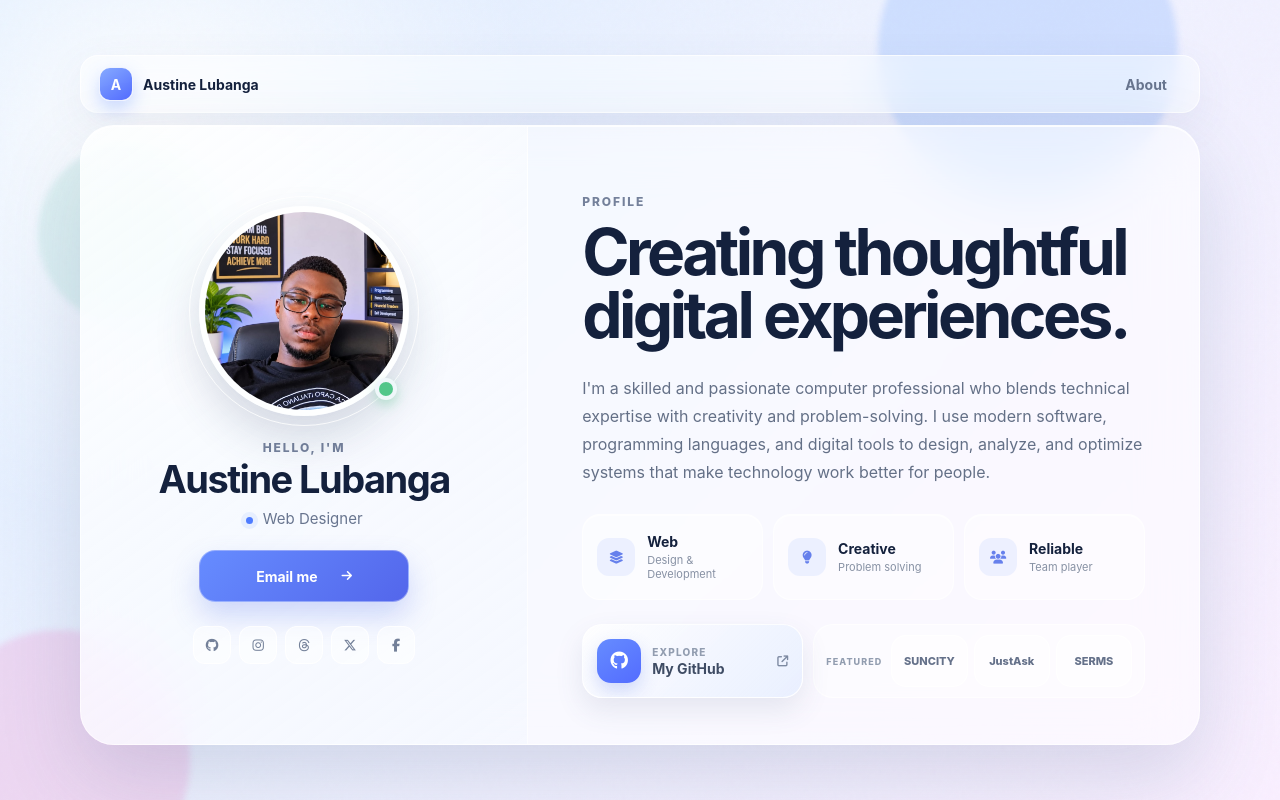
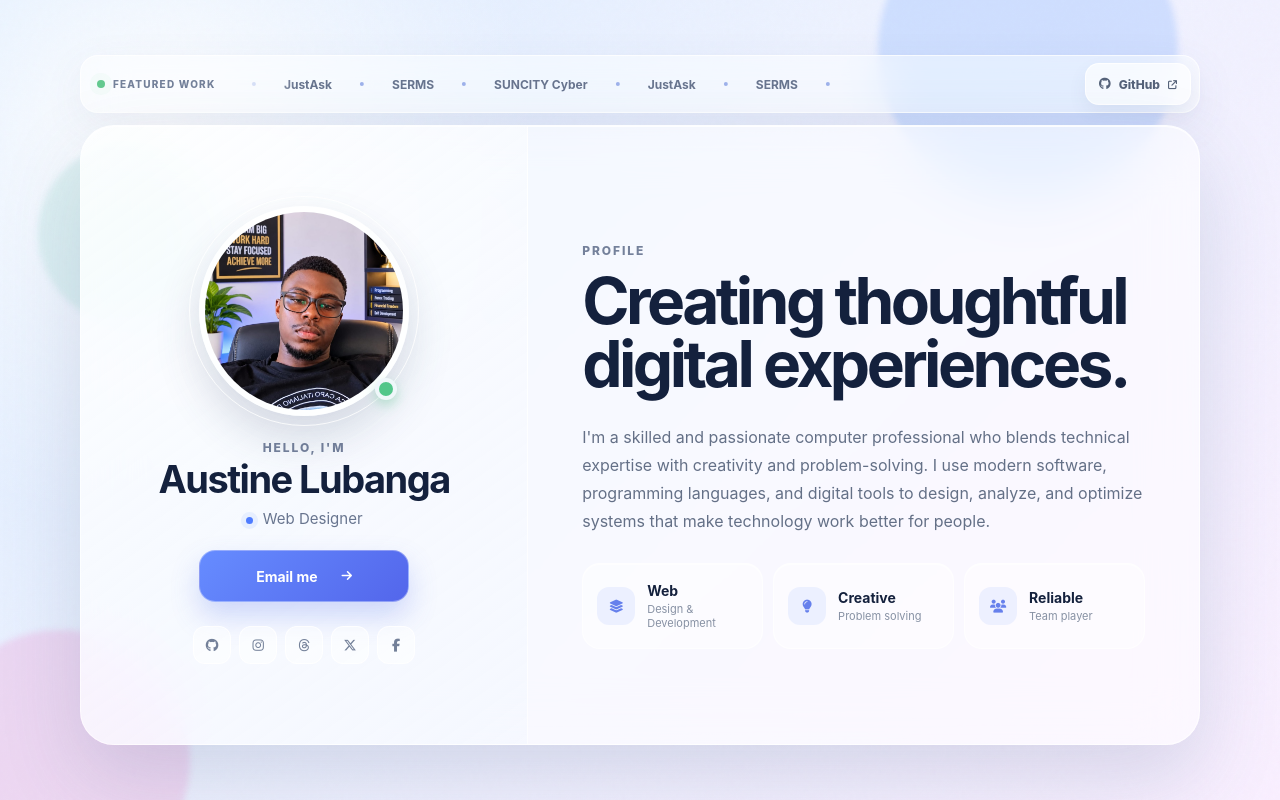
Before and after one commit to Austjnr20/Portfolio, a plain HTML site: page index.html in a window 1280 px wide. Drawn offline with Linux system fonts and the light colour scheme.

Commit message:
Move animated project showcase to the top
Co-authored-by: Copilot <223556219+Copilot@users.noreply.github.com>

```diff
--- a/index.html
+++ b/index.html
@@ -16,12 +16,26 @@
     <div class="ambient ambient-three"></div>
 
     <main class="portfolio-shell">
-        <nav class="topbar" aria-label="Main navigation">
-            <a class="brand" href="#" aria-label="Austine Lubanga home">
-                <span class="brand-mark">A</span>
-                <span>Austine Lubanga</span>
+        <nav class="topbar" aria-label="Featured projects">
+            <div class="activity-label">
+                <span class="activity-pulse"></span>
+                <span>Featured work</span>
+            </div>
+            <div class="project-marquee" aria-label="Project links">
+                <div class="marquee-track">
+                    <a href="https://github.com/Austjnr20/suncity-cyber" target="_blank" rel="noopener noreferrer">SUNCITY Cyber</a>
+                    <a href="https://github.com/Austjnr20/JustAsk" target="_blank" rel="noopener noreferrer">JustAsk</a>
+                    <a href="https://github.com/Austjnr20/SERMS" target="_blank" rel="noopener noreferrer">SERMS</a>
+                    <a href="https://github.com/Austjnr20/suncity-cyber" target="_blank" rel="noopener noreferrer" aria-hidden="true" tabindex="-1">SUNCITY Cyber</a>
+                    <a href="https://github.com/Austjnr20/JustAsk" target="_blank" rel="noopener noreferrer" aria-hidden="true" tabindex="-1">JustAsk</a>
+                    <a href="https://github.com/Austjnr20/SERMS" target="_blank" rel="noopener noreferrer" aria-hidden="true" tabindex="-1">SERMS</a>
+                </div>
+            </div>
+            <a class="top-github" href="https://github.com/Austjnr20" target="_blank" rel="noopener noreferrer" aria-label="Explore Austine's GitHub">
+                <i class="fab fa-github" aria-hidden="true"></i>
+                <span>GitHub</span>
+                <i class="fa-solid fa-arrow-up-right-from-square" aria-hidden="true"></i>
             </a>
-            <a class="nav-link" href="#about">About</a>
         </nav>
 
         <div class="profile-card">
@@ -79,23 +93,6 @@
                     </article>
                 </div>
 
-                <div class="project-showcase" id="work">
-                    <a class="github-button" href="https://github.com/Austjnr20" target="_blank" rel="noopener noreferrer" aria-label="Explore Austine's GitHub">
-                        <span class="github-icon"><i class="fab fa-github" aria-hidden="true"></i></span>
-                        <span class="github-copy">
-                            <small>Explore</small>
-                            <strong>My GitHub</strong>
-                        </span>
-                        <i class="fa-solid fa-arrow-up-right-from-square github-arrow" aria-hidden="true"></i>
-                    </a>
-
-                    <div class="project-orbit" aria-label="Featured projects">
-                        <span class="orbit-label">Featured</span>
-                        <a href="https://github.com/Austjnr20/suncity-cyber" target="_blank" rel="noopener noreferrer">SUNCITY</a>
-                        <a href="https://github.com/Austjnr20/JustAsk" target="_blank" rel="noopener noreferrer">JustAsk</a>
-                        <a href="https://github.com/Austjnr20/SERMS" target="_blank" rel="noopener noreferrer">SERMS</a>
-                    </div>
-                </div>
             </section>
         </div>
     </main>
--- a/styles.css
+++ b/styles.css
@@ -81,10 +81,11 @@ body::before {
 .topbar {
     height: 58px;
     margin-bottom: 12px;
-    padding: 0 18px;
+    padding: 0 8px 0 16px;
     display: flex;
     align-items: center;
     justify-content: space-between;
+    gap: 12px;
     border: 1px solid var(--line);
     border-radius: 18px;
     background: rgba(255, 255, 255, 0.48);
@@ -93,41 +94,91 @@ body::before {
     -webkit-backdrop-filter: blur(22px) saturate(150%);
 }
 
-.brand {
+.activity-label {
+    flex: 0 0 auto;
     display: flex;
     align-items: center;
-    gap: 10px;
-    color: var(--ink);
-    text-decoration: none;
-    font-size: 14px;
-    font-weight: 700;
+    gap: 8px;
+    color: #74819a;
+    font-size: 10px;
+    font-weight: 850;
+    letter-spacing: 0.12em;
+    text-transform: uppercase;
 }
 
-.brand-mark {
-    width: 34px;
-    height: 34px;
-    display: grid;
-    place-items: center;
-    border: 1px solid rgba(255, 255, 255, 0.9);
-    border-radius: 11px;
-    color: white;
-    background: linear-gradient(145deg, #86aaff, #536cff);
-    box-shadow: 0 8px 18px rgba(79, 124, 255, 0.28);
+.activity-pulse {
+    width: 8px;
+    height: 8px;
+    border-radius: 50%;
+    background: #63c98f;
+    box-shadow: 0 0 0 5px rgba(99, 201, 143, 0.12);
+    animation: pulse 2s ease-out infinite;
 }
 
-.nav-link {
-    color: var(--muted);
+.project-marquee {
+    min-width: 0;
+    flex: 1;
+    overflow: hidden;
+    mask-image: linear-gradient(90deg, transparent, black 8%, black 92%, transparent);
+    -webkit-mask-image: linear-gradient(90deg, transparent, black 8%, black 92%, transparent);
+}
+
+.marquee-track {
+    width: max-content;
+    display: flex;
+    align-items: center;
+    gap: 28px;
+    animation: marquee 18s linear infinite;
+}
+
+.marquee-track a {
+    color: #68758f;
     text-decoration: none;
-    font-size: 14px;
-    font-weight: 650;
-    padding: 9px 14px;
-    border-radius: 12px;
+    font-size: 12px;
+    font-weight: 750;
+    white-space: nowrap;
+}
+
+.marquee-track a::after {
+    content: "";
+    display: inline-block;
+    width: 4px;
+    height: 4px;
+    margin: 0 0 3px 28px;
+    border-radius: 50%;
+    background: #9eb2eb;
+}
+
+.marquee-track a:hover {
+    color: #536cff;
+}
+
+.top-github {
+    height: 42px;
+    flex: 0 0 auto;
+    padding: 0 13px;
+    display: flex;
+    align-items: center;
+    gap: 8px;
+    border: 1px solid rgba(255, 255, 255, 0.82);
+    border-radius: 14px;
+    color: #56637a;
+    background: rgba(255, 255, 255, 0.68);
+    box-shadow: 0 8px 18px rgba(74, 91, 133, 0.08);
+    text-decoration: none;
+    font-size: 12px;
+    font-weight: 800;
     transition: 180ms ease;
 }
 
-.nav-link:hover {
-    color: var(--ink);
-    background: rgba(255, 255, 255, 0.66);
+.top-github i:last-child {
+    font-size: 9px;
+}
+
+.top-github:hover {
+    color: #536cff;
+    background: white;
+    transform: translateY(-2px);
 }
 
 .profile-card {
@@ -497,6 +548,16 @@ body::before {
     65%, 100% { left: calc(100% + 70px); }
 }
 
+@keyframes marquee {
+    to { transform: translateX(-50%); }
+}
+
+@keyframes pulse {
+    0% { box-shadow: 0 0 0 0 rgba(99, 201, 143, 0.36); }
+    70% { box-shadow: 0 0 0 8px rgba(99, 201, 143, 0); }
+    100% { box-shadow: 0 0 0 0 rgba(99, 201, 143, 0); }
+}
+
 @keyframes enter {
     from {
         opacity: 0;
@@ -537,8 +598,8 @@ body::before {
         font-size: clamp(38px, 9vw, 58px);
     }
 
-    .project-showcase {
-        grid-template-columns: 0.8fr 1.2fr;
+    .activity-label {
+        display: none;
     }
 }
 
@@ -551,7 +612,17 @@ body::before {
         height: 52px;
     }
 
-    .brand > span:last-child {
+    .top-github span {
+        display: none;
+    }
+
+    .top-github {
+        width: 42px;
+        padding: 0;
+        justify-content: center;
+    }
+
+    .top-github i:last-child {
         display: none;
     }
 
@@ -585,18 +656,6 @@ body::before {
         min-height: 72px;
     }
 
-    .project-showcase {
-        grid-template-columns: 1fr;
-    }
-
-    .project-orbit {
-        grid-template-columns: 1fr 1fr 1fr;
-    }
-
-    .orbit-label {
-        grid-column: 1 / -1;
-        padding: 2px 4px;
-    }
 }
 
 @media (prefers-reduced-motion: reduce) {
@@ -609,9 +668,13 @@ body::before {
     }
 
     .primary-button,
-    .secondary-button,
     .social-row a,
-    .nav-link {
+    .top-github {
         transition: none;
     }
+
+    .marquee-track,
+    .activity-pulse {
+        animation: none;
+    }
 }
```
